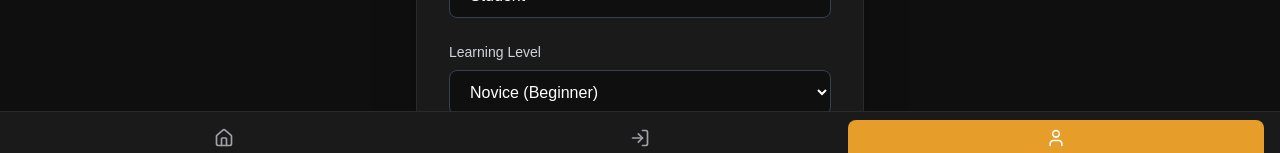
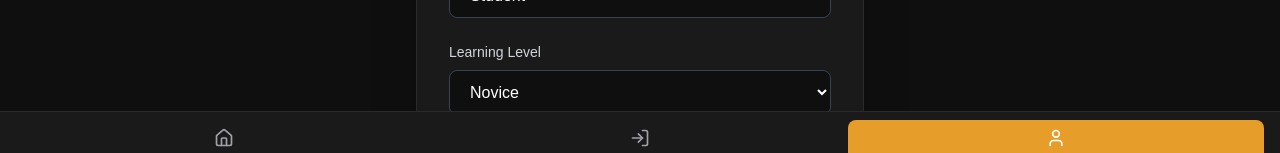
Before and after one commit to TravisChandler1/ewaede, a Next.js app in the folder ewa-ede-yoruba-academy/: page /auth/register in a window 1280 px wide. Shown: the part 616-769 px from the top of the page. Built offline with nearby package versions, Linux system fonts and the light colour scheme.

Commit message:
background fix

```diff
--- a/ewa-ede-yoruba-academy/src/app/api/auth/register/route.ts
+++ b/ewa-ede-yoruba-academy/src/app/api/auth/register/route.ts
@@ -11,6 +11,7 @@ export async function POST(request: Request) {
       email,
       password,
       role = 'STUDENT',
+      level = 'NOVICE',
       firstName,
       lastName,
       dateOfBirth,
@@ -79,7 +80,7 @@ export async function POST(request: Request) {
       await prisma.studentProfile.create({
         data: {
           userId: user.id,
-          level: 'NOVICE',
+          level: level.toUpperCase(),
           progress: 0,
           bio: courseOfStudy ? `Student of ${courseOfStudy}` : null,
           dateOfBirth: dateOfBirth ? new Date(dateOfBirth) : null,
--- a/ewa-ede-yoruba-academy/src/app/globals.css
+++ b/ewa-ede-yoruba-academy/src/app/globals.css
@@ -1,9 +1,14 @@
 @import "tailwindcss";
+
+:root {
+  --background: white;
+  --foreground: black;
+}
 
 @media (prefers-color-scheme: dark) {
   :root {
-    --background: #0a0a0a;
-    --foreground: #ededed;
+    --background: white;
+    --foreground: black;
   }
 }
 
--- a/ewa-ede-yoruba-academy/src/app/page.tsx
+++ b/ewa-ede-yoruba-academy/src/app/page.tsx
@@ -219,6 +219,9 @@ export default function HomePage() {
       features: ["Personalized one-on-one sessions", "Customized learning pace", "Dedicated teacher attention", "Flexible scheduling", "All features included"]
     }
   ];
+
+  // Debug log for homepage learning levels
+  console.log('Homepage learning levels:', levels.map(level => level.name));
 
   return (
     <div className="min-h-screen bg-[#0f0f0f] text-white">
--- a/ewa-ede-yoruba-academy/src/components/auth/SimpleRegisterForm.tsx
+++ b/ewa-ede-yoruba-academy/src/components/auth/SimpleRegisterForm.tsx
@@ -16,6 +16,15 @@ export default function SimpleRegisterForm() {
   const [errors, setErrors] = useState<Record<string, string>>({});
   const [loading, setLoading] = useState(false);
   const [success, setSuccess] = useState(false);
+
+  // Debug log for signup form learning levels
+  console.log('Signup form learning levels:', [
+    'NOVICE: Novice',
+    'BEGINNER: Beginner',
+    'ADVANCED: Advanced',
+    'PRO: Pro',
+    'INDIVIDUAL: Individual'
+  ]);
 
   const handleSubmit = async (e: React.FormEvent) => {
     e.preventDefault();
@@ -191,11 +200,11 @@ export default function SimpleRegisterForm() {
                 onChange={(e) => setFormData(prev => ({ ...prev, level: e.target.value }))}
                 className="w-full px-4 py-3 bg-[#0f0f0f] border border-[#374151] rounded-lg text-white focus:border-[#4f46e5] focus:outline-none transition-colors"
               >
-                <option value="NOVICE">Novice (Beginner)</option>
+                <option value="NOVICE">Novice</option>
                 <option value="BEGINNER">Beginner</option>
-                <option value="INTERMEDIATE">Intermediate</option>
                 <option value="ADVANCED">Advanced</option>
-                <option value="PRO">Pro (Expert)</option>
+                <option value="PRO">Pro</option>
+                <option value="INDIVIDUAL">Individual</option>
               </select>
             </div>
           )}
```
Also changed, not shown: 1 other file (tests, documents, lock files or other folders).
